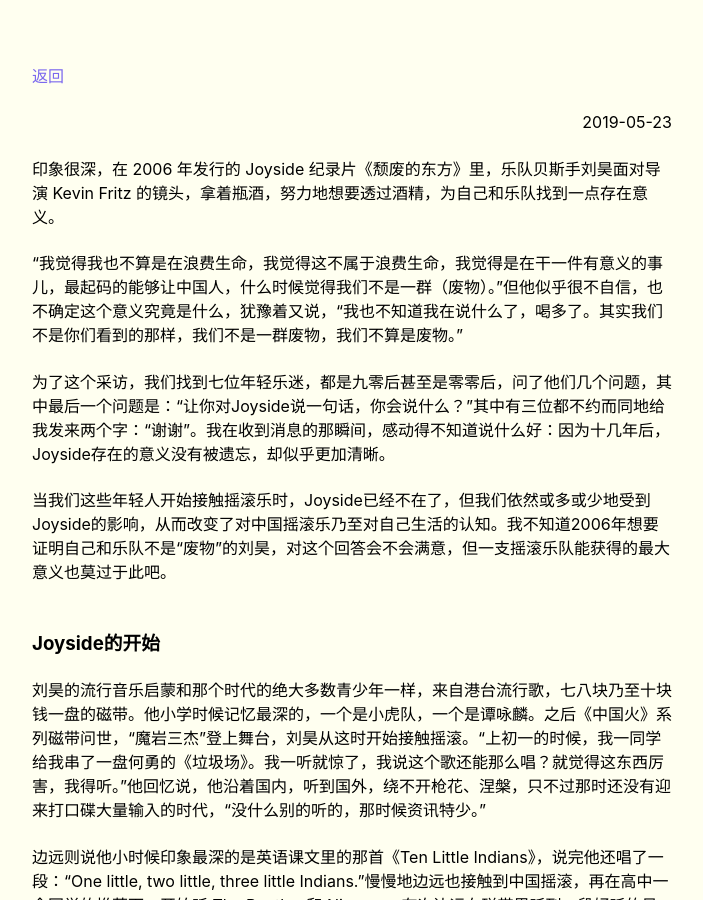
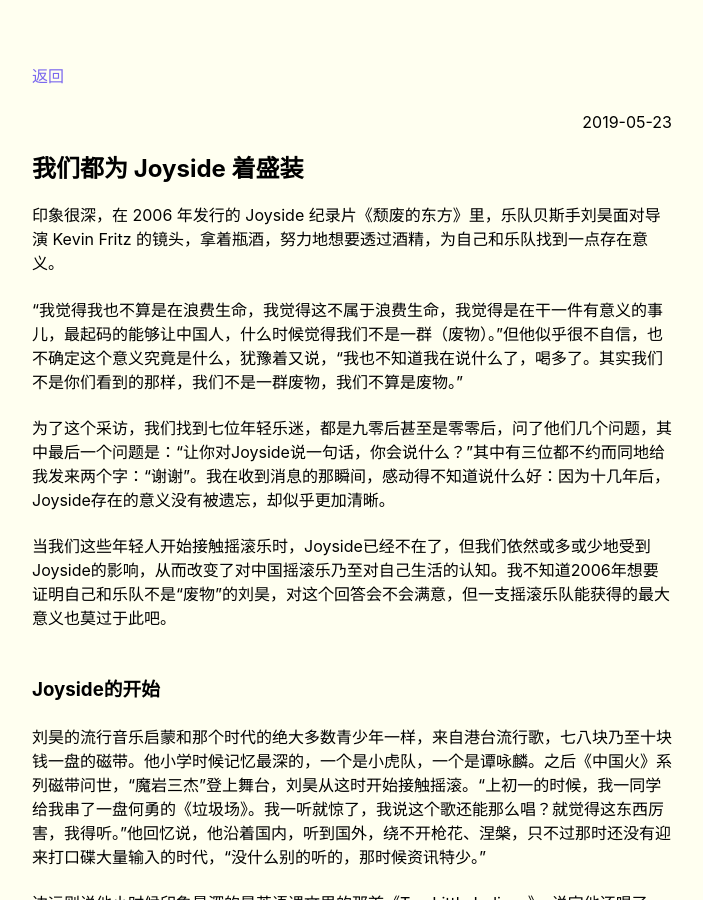
Before and after one commit to salingerlin/salingerlin.github.io, a Jekyll site: the page built from _posts/2019-05-23-我们都为 Joyside 着盛装.md, in a window 1280 px wide and 900 px high. Shown: the whole window, without its empty margins (288-991 px from the left). Built offline with Jekyll 4.4.1, drawn with Linux system fonts in a browser that asks for light colours.

Commit message:
Update 2019-05-23-我们都为 Joyside 着盛装.md

```diff
--- a/_posts/2019-05-23-我们都为 Joyside 着盛装.md
+++ b/_posts/2019-05-23-我们都为 Joyside 着盛装.md
@@ -2,6 +2,8 @@
 layout: post
 category: 特稿
 ---
+
+# 我们都为 Joyside 着盛装
 
 印象很深，在 2006 年发行的 Joyside 纪录片《颓废的东方》里，乐队贝斯手刘昊面对导演 Kevin Fritz 的镜头，拿着瓶酒，努力地想要透过酒精，为自己和乐队找到一点存在意义。
 
```
